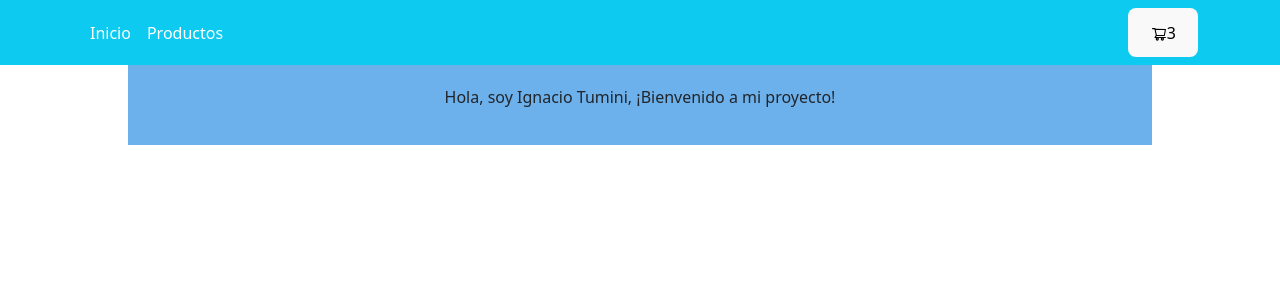
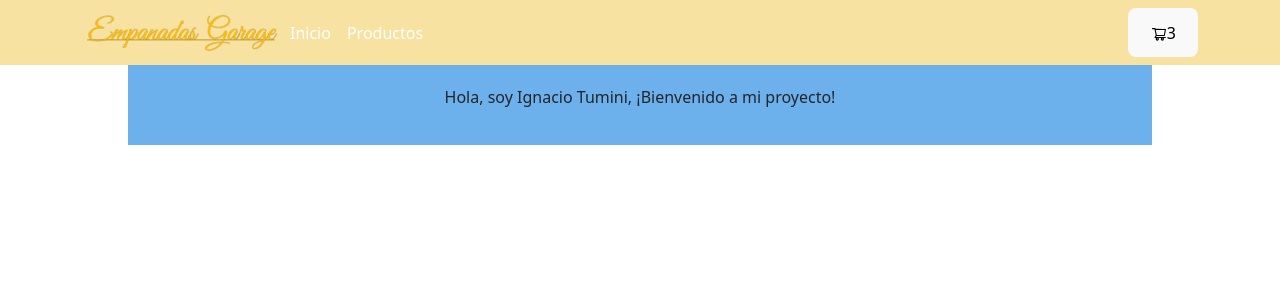
Before and after one commit to IgnacioTumini/React-js, a React (Vite) app: page / in a window 1280 px wide. Shown: the top 300 px of the page. Built offline with nearby package versions, Linux system fonts and the light colour scheme.

Commit message:
Pre entrega 1

```diff
--- a/src/App.css
+++ b/src/App.css
@@ -1,16 +1,8 @@
 .logo {
-  height: 6em;
-  padding: 1.5em;
-  will-change: filter;
-  transition: filter 300ms;
 }
-.logo:hover {
-  filter: drop-shadow(0 0 2em #646cffaa);
+.NavBar {
+  background-color: #f7e2a2;
 }
-.logo.react:hover {
-  filter: drop-shadow(0 0 2em #61dafbaa);
-}
-
 @keyframes logo-spin {
   from {
     transform: rotate(0deg);
--- a/src/App.jsx
+++ b/src/App.jsx
@@ -10,7 +10,9 @@ function App() {
   return (
     <>
       <NavBar />
-      <ItemListContainer />
+      <ItemListContainer
+        greeting={"Hola, soy Ignacio Tumini, ¡Bienvenido a mi proyecto!"}
+      />
     </>
   );
 }
--- a/src/components/ItemListContainer/ItemListContainer.jsx
+++ b/src/components/ItemListContainer/ItemListContainer.jsx
@@ -1,8 +1,8 @@
-const ItemListContainer = () => {
+const ItemListContainer = ({ greeting }) => {
   return (
     <div className="seccion-1">
       <div className="ItemList">
-        <p>Hola, soy Ignacio Tumini, ¡Bienvenido a mi proyecto!</p>
+        <p>{greeting}</p>
       </div>
     </div>
   );
--- a/src/components/NavBar/NavBar.jsx
+++ b/src/components/NavBar/NavBar.jsx
@@ -4,13 +4,15 @@ import Nav from "react-bootstrap/Nav";
 import Navbar from "react-bootstrap/Navbar";
 import NavDropdown from "react-bootstrap/NavDropdown";
 import { AiOutlineShoppingCart } from "react-icons/ai";
-
+import logo from "../../assets/Logo_nuevo.png";
 function NavBar() {
   return (
     <div>
-      <Navbar bg="info" expand="lg">
+      <Navbar expand="lg" className="NavBar">
         <Container>
-          <img src="" alt="" />
+          <a href="#">
+            <img src={logo} alt="Logo empanadas" className="logo" />
+          </a>
           <Navbar.Toggle aria-controls="basic-navbar-nav" />
           <Navbar.Collapse id="basic-navbar-nav">
             <Nav className="me-auto">
```
Also changed, not shown: src/assets/Logo_empanadas.jpg (added), src/assets/Logo_nuevo.png (added).
